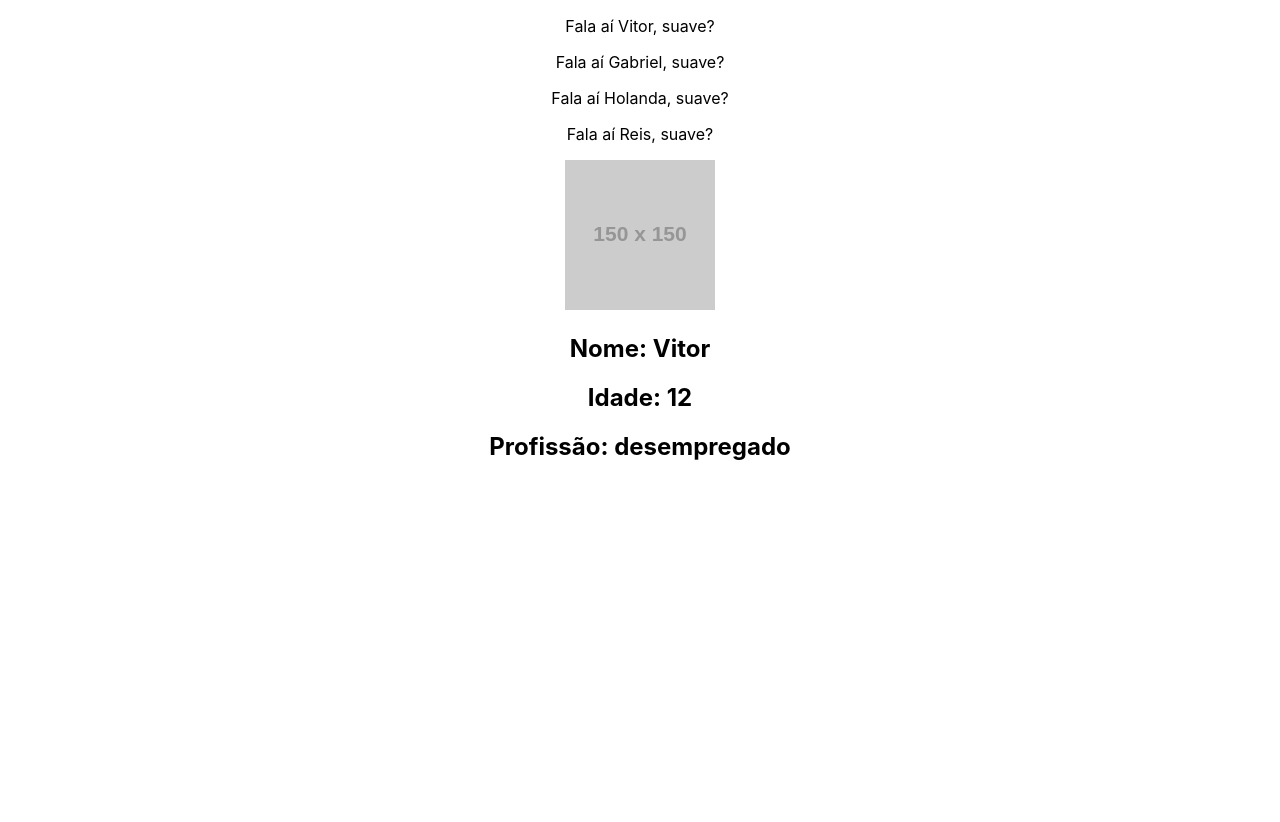
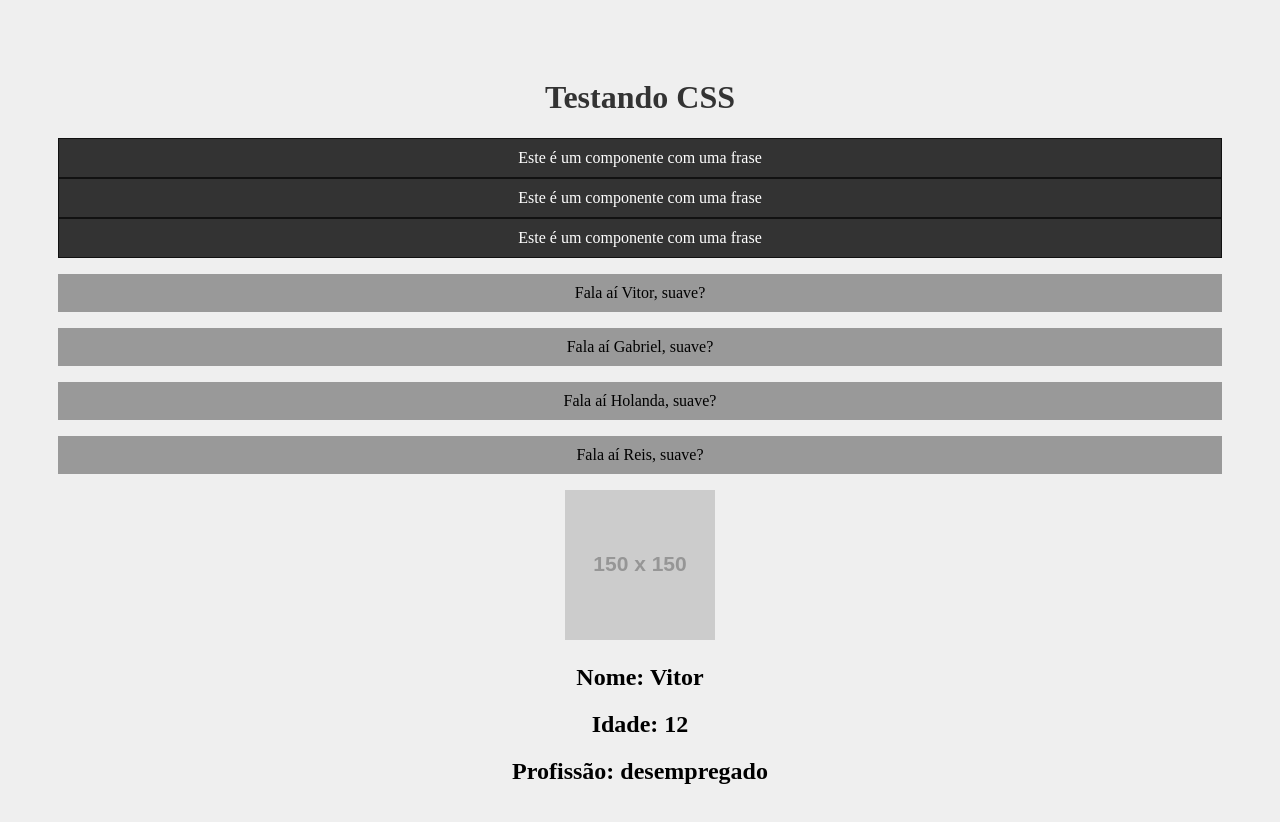
Before and after one commit to 0VitorGabriel/curso-react, a React (Create React App) app in the folder meu-projeto/: page / in a window 1280 px wide. Shown: the top 822 px of the page. Before the commit the page ends 800 px from the top, so only its background shows below. Built offline with nearby package versions, Linux system fonts and the light colour scheme; the HTML template or start-up script is replaced by a standard one.

Commit message:
aula finalizada

```diff
--- a/meu-projeto/src/App.js
+++ b/meu-projeto/src/App.js
@@ -1,6 +1,7 @@
 import './App.css';
 import SayMyName from './components/SayMyName';
 import Pessoa from './components/Pessoa';
+import Frase from './components/Frase';
 
 function App() {
 
@@ -8,6 +9,12 @@ function App() {
 
   return (
     <div className="App">
+        <h1>Testando CSS</h1>
+
+        <Frase />
+        <Frase />
+        <Frase />
+
         <SayMyName name="Vitor"/>
         <SayMyName name="Gabriel"/>
         <SayMyName name="Holanda"/>
--- a/meu-projeto/src/components/Frase.js
+++ b/meu-projeto/src/components/Frase.js
@@ -1,7 +1,9 @@
+import styles from './Frase.module.css'
+
 function Frase() {
     return (
-        <div>
-            <p>
+        <div className={styles.frase_container}>
+            <p className={styles.frase_content}>
                 Este é um componente com uma frase
             </p>
         </div>
--- /dev/null
+++ b/meu-projeto/src/components/Frase.module.css
@@ -0,0 +1,10 @@
+.frase_container {
+    background-color: #333333;
+    border: 1px solid #111111;
+}
+
+.frase_content {
+    color: #FFFFFF;
+    background-color: #333333;
+    margin: 0px;
+}
--- a/meu-projeto/src/index.css
+++ b/meu-projeto/src/index.css
@@ -1,13 +1,13 @@
 body {
-  margin: 0;
-  font-family: -apple-system, BlinkMacSystemFont, 'Segoe UI', 'Roboto', 'Oxygen',
-    'Ubuntu', 'Cantarell', 'Fira Sans', 'Droid Sans', 'Helvetica Neue',
-    sans-serif;
-  -webkit-font-smoothing: antialiased;
-  -moz-osx-font-smoothing: grayscale;
+  padding: 50px;
+  background-color: #efefef;
 }
 
-code {
-  font-family: source-code-pro, Menlo, Monaco, Consolas, 'Courier New',
-    monospace;
+h1 {
+  color: #333333;
 }
+
+p {
+  background-color: #999999;
+  padding: 10px;
+}
```
